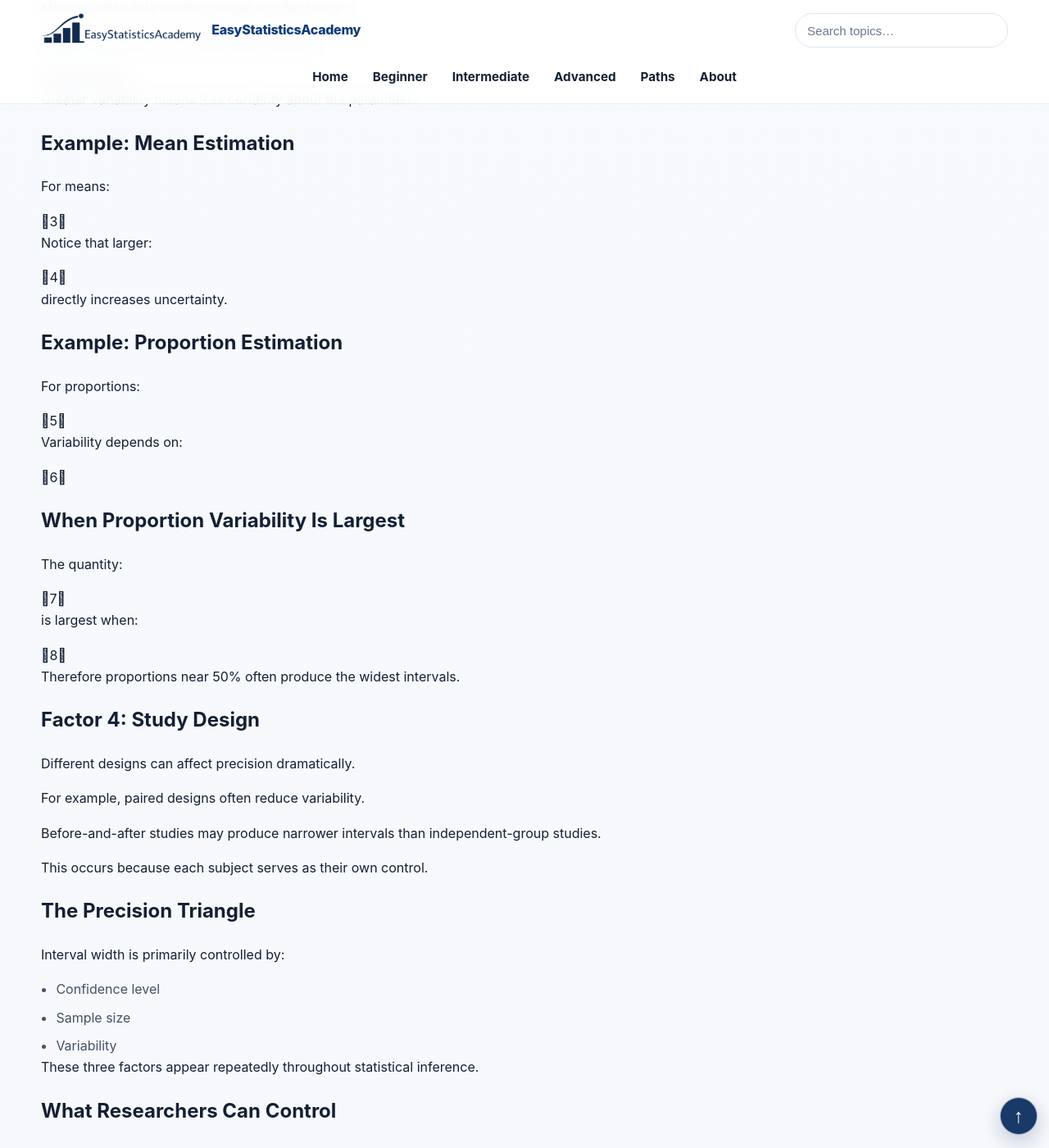
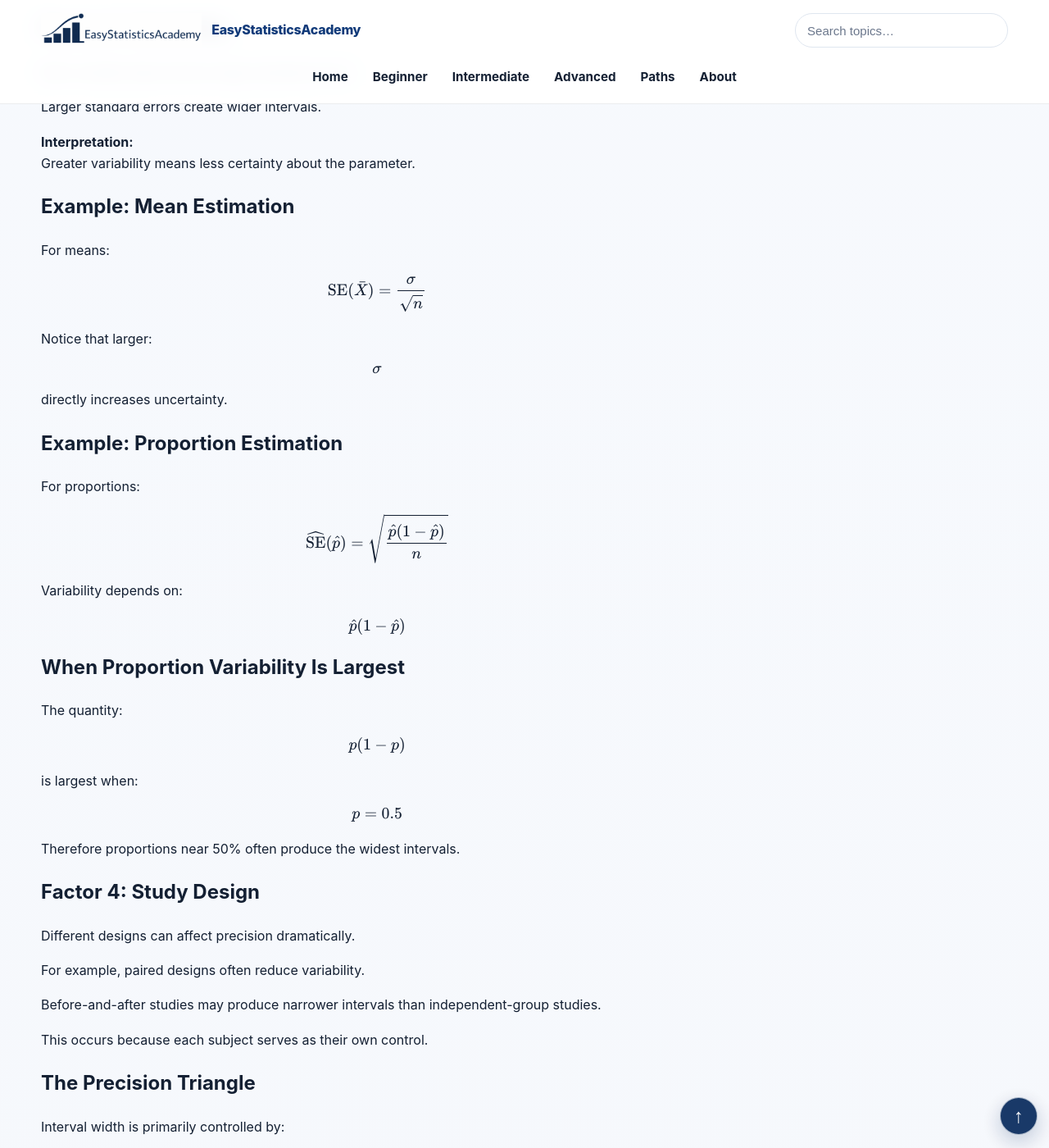
Before and after one commit to ammar-homaida-statistics/easystatisticsacademy, a Jekyll site: the page built from inference/confidence-intervals/width-and-precision-what-controls/index.md, in a window 1280 px wide and 1400 px high, scrolled down 3254 px. Shown: the whole window at 82% size. Built offline with Jekyll 4.4.1, drawn with Linux system fonts in a browser that asks for light colours; some of the changed text lies outside the part shown.

Commit message:
Restore and verify 9 statistical formulas in width-and-precision-what-controls

```diff
--- a/inference/confidence-intervals/width-and-precision-what-controls/index.md
+++ b/inference/confidence-intervals/width-and-precision-what-controls/index.md
@@ -159,7 +163,11 @@ sidebar: false
       total width is:
     </p>
 
-    1
+
+    \[
+    \text{interval width}=2(\text{critical value})(\text{standard error})
+    \]
+
 
     <p>
       Any factor that changes the critical value or standard error changes the interval width.
@@ -264,7 +272,11 @@ sidebar: false
       For many estimators:
     </p>
 
-    2
+
+    \[
+    \operatorname{SE}\propto\frac{1}{\sqrt n}
+    \]
+
 
     <p>
       This relationship explains why larger samples increase precision.
@@ -356,13 +368,21 @@ sidebar: false
       For means:
     </p>
 
-    3
+
+    \[
+    \operatorname{SE}(\bar X)=\frac{\sigma}{\sqrt n}
+    \]
+
 
     <p>
       Notice that larger:
     </p>
 
-    4
+
+    \[
+    \sigma
+    \]
+
 
     <p>
       directly increases uncertainty.
@@ -374,13 +394,21 @@ sidebar: false
       For proportions:
     </p>
 
-    5
+
+    \[
+    \widehat{\operatorname{SE}}(\hat p)=\sqrt{\frac{\hat p(1-\hat p)}{n}}
+    \]
+
 
     <p>
       Variability depends on:
     </p>
 
-    6
+
+    \[
+    \hat p(1-\hat p)
+    \]
+
 
     <h2>When Proportion Variability Is Largest</h2>
 
@@ -388,13 +416,21 @@ sidebar: false
       The quantity:
     </p>
 
-    7
+
+    \[
+    p(1-p)
+    \]
+
 
     <p>
       is largest when:
     </p>
 
-    8
+
+    \[
+    p=0.5
+    \]
+
 
     <p>
       Therefore proportions near 50% often produce the widest intervals.
```
Also changed, not shown: other parts of inference/confidence-intervals/width-and-precision-what-controls/index.md (+5 -1 lines).
